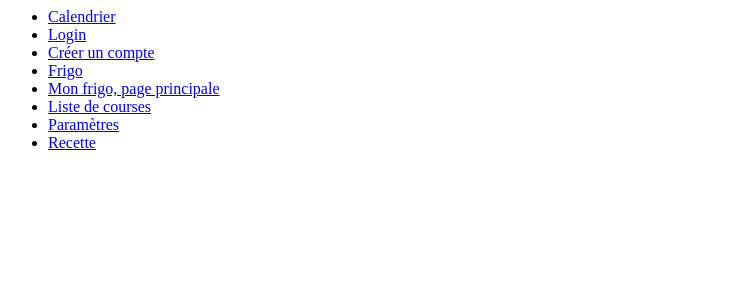
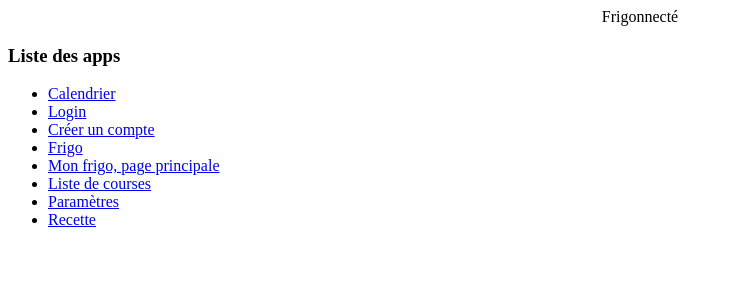
Before and after one commit to Abrthr/frigonnecte, a Django app: page / in a window 1280 px wide. Shown: the top 300 px of the page, without its empty margins (0-732 px from the left). Run offline with Django 3.2, Linux system fonts and the light colour scheme.

Commit message:
Update accueil.html

```diff
--- a/accueil/templates/accueil/accueil.html
+++ b/accueil/templates/accueil/accueil.html
@@ -1,3 +1,9 @@
+<header style="text-align:center;">
+    Frigonnecté
+</header>
+
+<div>
+<h3>Liste des apps</h3>
 <ul>
     <li><a href="/calendrier/">Calendrier</a></li>
     <li><a href="/login/">Login</a></li>
@@ -9,3 +15,4 @@
     <li><a href="/recette/">Recette</a></li>
 
 </ul>
+</div>
```
